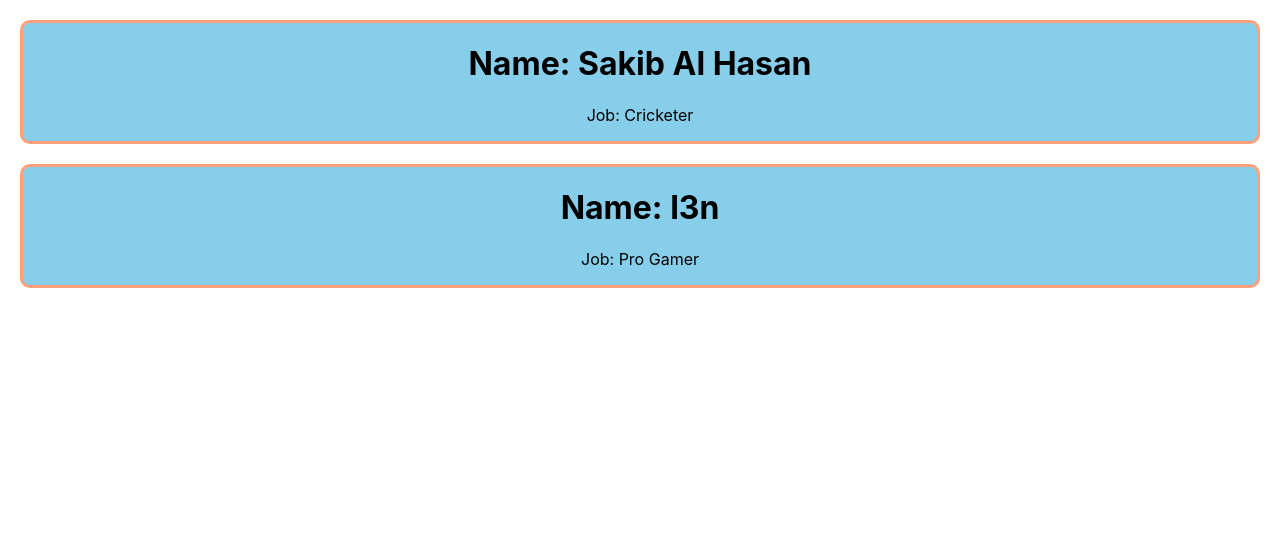
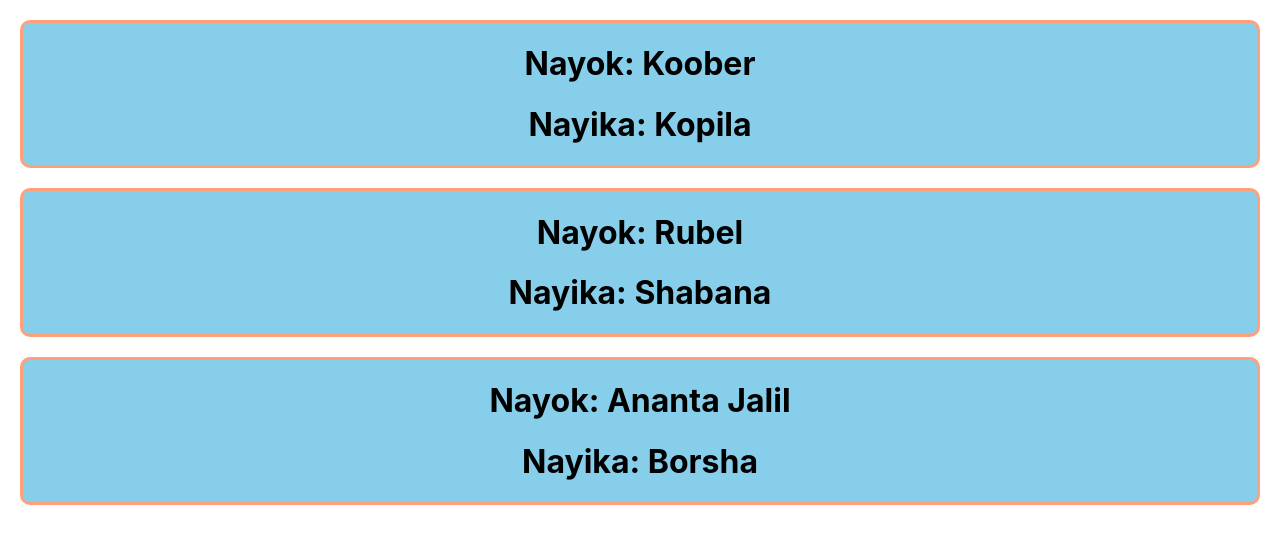
Before and after one commit to Diganta165/react-concept-practice, a React (Create React App) app: page / in a window 1280 px wide. Shown: the top 544 px of the page. Built offline with nearby package versions, Linux system fonts and the light colour scheme.

Commit message:
Dynamically passed props

```diff
--- a/src/App.js
+++ b/src/App.js
@@ -1,11 +1,21 @@
 import logo from './logo.svg';
 import './App.css';
 
+
+const cinemas = [
+  {nayok: 'Koober', Nayika: 'Kopila'},
+  {nayok: 'Rubel', Nayika: 'Shabana'},
+  {nayok: 'Ananta Jalil', Nayika: 'Borsha'}
+]
 function App() {
   return (
     <div className="App">
-      <Person name = 'Sakib Al Hasan' job = 'Cricketer' ></Person>
-      <Person name = 'l3n' job = 'Pro Gamer' ></Person>
+      {/* <Person name = 'Sakib Al Hasan' job = 'Cricketer' ></Person>
+      <Person name = 'l3n' job = 'Pro Gamer' ></Person> */}
+
+      {
+        cinemas.map(cinema => <Cinema nayok = {cinema.nayok} nayika ={cinema.Nayika}></Cinema>)
+      }
 
     </div>
   );
@@ -32,4 +42,19 @@ function Person(props){
   );
 }
 
+function Cinema(props){
+  const stylePlayer = {
+    backgroundColor: 'skyblue',
+    border: '3px solid lightsalmon',
+    margin: '20px',
+    borderRadius: '10px'
+  }
+  return(
+    <div style={stylePlayer}>
+      <h1>Nayok: {props.nayok}</h1>
+      <h1>Nayika: {props.nayika}</h1>
+    </div>
+  );
+}
+
 export default App;
```
